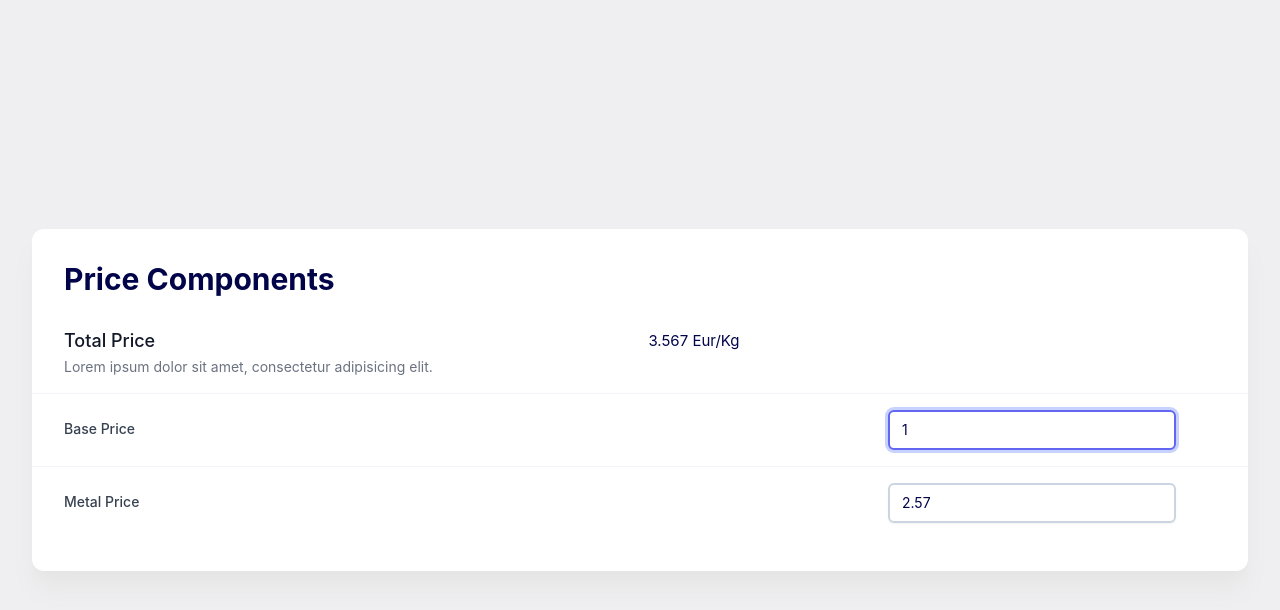
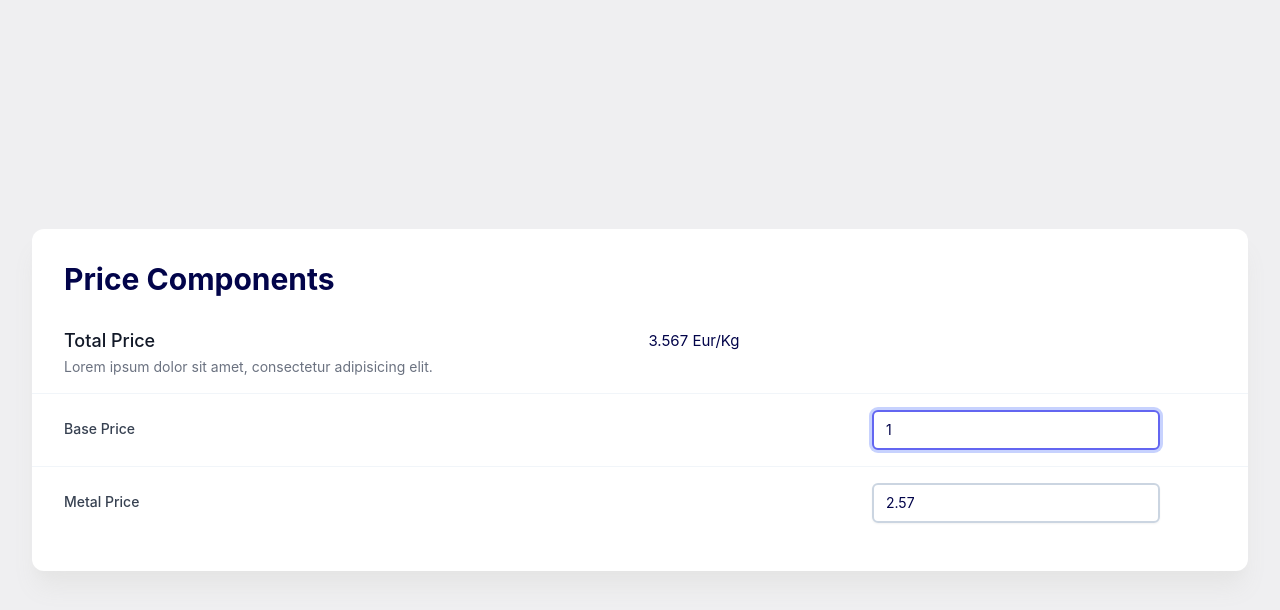
Before and after one commit to iyadh/product-price-calculator, a Vue app: page / in a window 1280 px wide. Both pictures are taken after a click on the label "Base Price". Shown: the top 610 px of the page. Built offline with nearby package versions, Linux system fonts and the light colour scheme.

Commit message:
✨ Edit and delete price component

```diff
--- a/src/components/Atoms/PriceComponent.vue
+++ b/src/components/Atoms/PriceComponent.vue
@@ -1,60 +1,72 @@
 <template>
   <div
-    class="relative flex justify-between gap-4 px-8 py-4"
+    class="relative flex justify-between px-8 py-4"
     @mouseleave="hover = false"
     @mouseover="hover = true"
   >
     <label
       :for="'price-' + props.args.id"
       class="w-2/4 block text-sm font-medium text-gray-700 sm:mt-px sm:pt-2 cursor-pointer"
-      @click="filterValue"
+      @click="editPrice"
       >{{ props.args.label }}</label
     >
-    <button v-show="hover" class="absolute top-6 right-80">
-      <PencilSquareIcon
-        class="h-5 fill-slate-600 transition hover:fill-slate-400 hover:rotate-[-4deg]"
-      />
-    </button>
     <span
       v-if="!edit"
-      class="w-1/4 block rounded-md text-sm leading-5 py-2 px-3 mr-10 border-2 border-slate-300 shadow-sm"
+      class="w-1/4 block rounded-md text-sm leading-5 py-2 px-3 mr-14 border-2 border-slate-300 shadow-sm"
       >{{ computedPrice }}</span
     >
     <input
       v-if="edit"
       :id="'price-' + props.args.id"
+      ref="input"
       v-model="price"
-      class="w-1/4 block rounded-md text-sm leading-5 py-2 px-3 mr-10 border-2 border-slate-300 shadow-sm focus:outline-none focus:ring focus:border-indigo-500 focus:ring-indigo-200"
+      class="w-1/4 block rounded-md text-sm leading-5 py-2 px-3 mr-14 border-2 border-slate-300 shadow-sm focus:outline-none focus:ring focus:border-indigo-500 focus:ring-indigo-200"
       type="text"
       @blur="edit = false"
     />
+    <div class="absolute top-6 right-4 flex justify-end gap-4">
+      <button v-show="hover" @click="editPrice()">
+        <PencilSquareIcon
+          class="h-5 fill-slate-600 transition hover:fill-slate-400 hover:rotate-[-4deg]"
+        />
+      </button>
       <button
         v-if="hover && props.args.disposable"
-      class="absolute top-6 right-8"
+        @click="emits('delete', props.args.id)"
       >
         <TrashIcon
           class="h-5 fill-red-200 transition hover:fill-red-400 hover:rotate-[-4deg]"
         />
       </button>
     </div>
+  </div>
 </template>
 
 <script lang="ts" setup>
-import { computed, ref } from 'vue';
+import { computed, nextTick, ref } from 'vue';
 import { PencilSquareIcon, TrashIcon } from '@heroicons/vue/20/solid';
 import type { PriceComponentProps } from '@/types/price-component.type';
 
 const hover = ref(false);
 const edit = ref(false);
-// Workaround for typed props from here: https://github.com/vuejs/core/issues/4294#issuecomment-984033739
+const input = ref(null);
+
 const props = withDefaults(defineProps<{ args: PriceComponentProps }>(), {});
+const emits = defineEmits<{
+  (e: 'delete', id: string): void;
+}>();
+
 const price = ref(props.args.initialValue);
+
 const computedPrice = computed(() => {
   return parseFloat(price.value.toString()).toFixed(2);
 });
-const filterValue = () => {
-  console.log('filterValue');
+
+const editPrice = () => {
   edit.value = true;
+  nextTick(() => {
+    input.value.focus();
+  });
 };
 </script>
 
--- a/src/components/Containers/FormContainer.vue
+++ b/src/components/Containers/FormContainer.vue
@@ -5,6 +5,7 @@
       v-for="component in components"
       :key="component.id"
       :args="component"
+      @delete="deletePriceComponent"
     />
   </div>
 </template>
@@ -16,12 +17,21 @@ import { storeToRefs } from 'pinia';
 import { useStore } from '@/stores';
 
 const { components } = storeToRefs(useStore());
+
 components.value.push({
   id: '124',
   initialValue: 2.567,
   label: 'Metal Price',
   disposable: true,
 });
+
+const deletePriceComponent = (event: any) => {
+  console.log('price delete:', event);
+  components.value.splice(
+    components.value.findIndex(item => item.id === event),
+    1,
+  );
+};
 </script>
 
 <style scoped></style>
```
Lines whose indentation alone changed are shown as unchanged.
